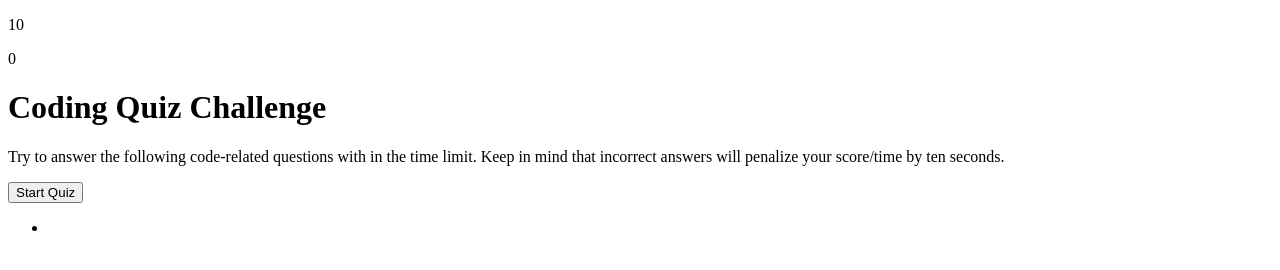
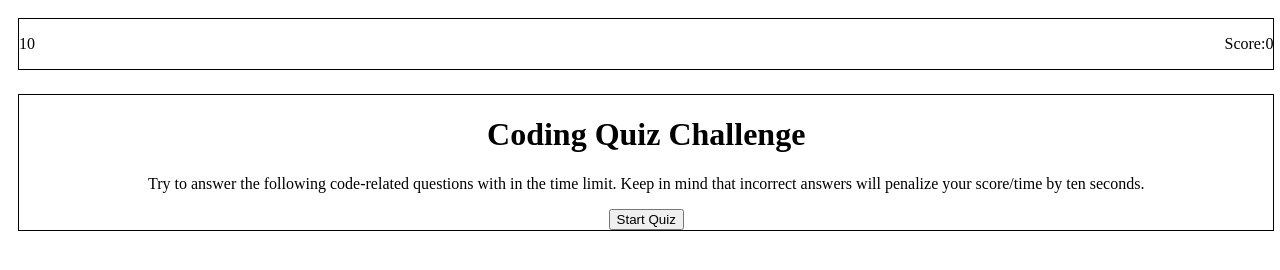
Before and after one commit to jrjensen14/Quiz-Coding, a plain HTML site: page index.html in a window 1280 px wide. Drawn offline with Linux system fonts and the light colour scheme.

Commit message:
answerChoice buttons

```diff
--- a/css/style.css
+++ b/css/style.css
@@ -1,3 +1,31 @@
-.welcome-page {
+
+
+#timer {
+    float: left;
+}
+#score {
+    float: right;
+}
+header {
+    display: block;
+    display: inline-block;
+    margin: 10px;
+    border: 1px solid black;
+    width: 98vw;
+}
+.quiz-container {
     display: inline;
+    border: black, 1px;
 }
+#container {
+    text-align: center;
+    width: 98vw;
+    display: block;
+    display: inline-block;
+    border: black 1px solid;
+    margin: 10px;
+}
+
+.h3 {
+
+}
--- a/index.html
+++ b/index.html
@@ -9,22 +9,18 @@
 </head>
 
 <body>
-    <p id="countdown"></p>
-    <p id="score">0</p>
-    <main class="container" id="container">
-        <div class="welcome-page" id="welcome-page">
+    <header>
+        <p id="timer">Time:</p>
+        <p id="score">Score:0</p>
+    </header>
+
+    <div id="container">
+        <div id="quiz-container" class="question-container">
             <h1 class="welcome">Coding Quiz Challenge</h1>
             <p id="main">Try to answer the following code-related questions with in the time limit. Keep in mind that incorrect answers will penalize your score/time by ten seconds.</p>
             <button class="btn" id="start-quiz">Start Quiz</button>
         </div>
-
-        <div class="question-list" id="question-list">
-            <ul class="questions" id="question">
-                <li class="answers" id="answers"></li>
-            </ul>
-        </div>
-
-    </main>
+    </div>
 
     <script src="./js/script.js"></script>
 </body>
--- a/js/script.js
+++ b/js/script.js
@@ -1,93 +1,205 @@
-var timerEl = document.getElementById('countdown');
-var mainEl = document.getElementById('main');
+
+// Questions & Answers
+var questions = [
+    {
+        questionTitle: "Arrays in JavaScript can be used to store _____.",
+        answerChoice:  ["Numbers & strings", "Other arrays", "Booleans", "All of the above"],
+        correctAnswer: "all of the above"
+    },
+    {
+        questionTitle: "The condition in an if/else statement is enclosed with ______.",
+        answerChoice: ["Quotes", "Curly brackets", "Parenthesis", "Square brackets"],
+        correctAnswer: "Curly brackets",
+    },
+    {
+        questionTitle: "String values must be closed within ____ when being assigned to variables.",
+        answerChoice: ["Commas", "Curly Brackets", "Quotes", "Parentheses"],
+        correctAnswer: "Quotes"
+    },
+    {
+        questionTitle: "A very useful tool used during development and debugging for printing content to the debugger is:",
+        answerChoice: ["JavaScript", "Terminal/bash", "For loops", "Console.log"],
+        correctAnswer: "Console.log"
+    },
+    {
+        questionTitle: "Commonly used data types DO Not include:",
+        answerChoice: ["Strings", "Booleans", "Alerts", "Numbers"],
+        correctAnswer: "Alerts"
+    },
+    {
+        questionTitle: "What does DOM stand for:",
+        answerChoice: ["Document of Mobile", "Document Object Model", "Dominant Object Model", "Domain of Model"],
+        correctAnswer: "Document Object Model"
+    },
+];
+
+var timerEl = document.querySelector("#timer");
 var startBtnEl = document.getElementById('start-quiz');
-var welcomePageEl = document.getElementById('welcome-page');
-var questionEl = document.getElementById('ul')
-var questionListEl = document.querySelector("question-list");
-var answerListEl = document.querySelector('#answers')
-var score = 0;
-var currentQuestion = 0
+var quizContainerEl = document.querySelector("#quiz-container");
+var containerEl = document.getElementById("container");
 var timeLimit = 10;
 timerEl.textContent = timeLimit;
 var timer;
-//var time = 0;
+var time = 0;
+var score = 0;
+var questionIndex = -1;
+var answerChoice;
+var buttonIdEl;
 var penalty = 10;
 
 
 
 
-var questions = [
-    { q: 'Arrays in JavaScript can be used to store _____.',
-    a:  ["Numbers & strings", "Other arrays", "Booleans", "All of the above"],
-    correctAnswer: "all of the above"},
+function startQuiz() {
+    timer = setInterval(function() {
+        timerEl.textContent = timeLimit--;
+        timerEl.textContent = "Time:" + timeLimit;
 
-    { q: 'The condition in an if/else statement is enclosed with ______.',
-    a: ["Quotes", "Curly brackets", "Parenthesis", "Square brackets"],
-    correctAnswer: "Curly brackets",
-    },
+    if (timeLimit > 0) {
+        timeLimit--;
+    } else {
+        clearInterval(timer);
+        timerEl.textContent = "Time's Up!";
+    }
+    },1000);
 
-    {q: 'String values must be closed within ____ when being assigned to variables.',
-    a: ["Commas", "Curly Brackets", "Quotes", "Parentheses"],
-    correctAnswer: "Quotes"
-    },
+    startQuestions();
+}
 
-    {q: 'A very useful tool used during development and debugging for printing content to the debugger is:',
-    a: ["JavaScript", "Terminal/bash", "For loops", "Console.log"],
-    correctAnswer: "Console.log"
-    },
+function startQuestions() {
+    //containerEl.remove();
+    containerEl.innerHTML = "";
+    questionIndex++;
 
-    {q: 'Commonly used data types DO Not include:',
-    a: ["Strings", "Booleans", "Alerts", "Numbers"],
-    correctAnswer: "Alerts"
-    },
-
-    {q: 'What does DOM stand for:',
-    a: ["Document of Mobile", "Document Object Model", "Dominant Object Model", "Domain of Model"],
-    correctAnswer: "Document Object Model"
-    },
-];
+    if (questionIndex > questions.length - 1) {
+        // endGame();
+        // return;
+    }
 
 
-// start timer when start quiz button is clicked
-startBtnEl.addEventListener("click", function() {
-    //console.log("test")
-        timer = setInterval(function() {
-            timerEl.textContent = timeLimit--;
-            timerEl.textContent = "Time:" + timeLimit;
+    for (var i = 0; i < questions[questionIndex].answerChoice.length; ++i) {
+        var createButtons = document.createElement("button");
+        createButtons.className = "btn choice-button";
+        createButtons.setAttribute("button-id", buttonIdEl);
+        createButtons.setAttribute("value", questions[questionIndex].answerChoice[i]);
+        createButtons.textContent = questions[questionIndex].answerChoice[i];
+        containerEl.appendChild(createButtons);
+        buttonIdEl++;
 
-        if (timeLimit > 0) {
-            timeLimit--;
-        } else {
-            clearInterval(timer);
-            timerEl.textContent = "Time's Up!";
-            allDone();
-        }
-    },1000);
-    startQuiz();
-});
+    var quizContent = questions[questionIndex].questionTitle
+    quizContent.textContent = questions[questionIndex].questionTitle;
+    document.querySelector(".question-container");
+        // var quizMaterial = document.createElement("h3");
+        // quizMaterial.textContent = quizContent[i];
+        // containerEl.appendChild(quizMaterial);
+        // console.log("test", quizContent[i]);
+    }
 
-function startQuiz() {
-    welcomePageEl.remove();
-    // startQuestions();
-    for (var i = 0; i < questions[currentQuestion].a.length; i++) {
-        var quizQuestions = questions[i].q;
-        var quizAnswers = questions[i].a;
-        questionEl.textContent = quizQuestions;
-    }
-    // quizAnswers.forEach(function (answerItem) {
-    //     var answerList = document.createElement("li");
-    //     answerList.textContent = answerItem;
-    //     questionListEl.appendChild(welcomePageEl);
-    //     welcomePageEl.appendChild(answerList);
-    //     answerList.addEventListener("click");
-    //}
+    // for (var i = 0; i < questions[questionIndex].answerChoice.length; i++) {
+    //     var buttonCode = "<buttion onclick=\"[ANS]\">[CHOICE]</BUTTON>";
+    //     buttonCode = buttonCode.replace("[CHOICE]", questions[questionIndex].answerChoice[i]);
+    //     if (questions[questionIndex].answerChoice[i] == questions[questionIndex].correctAnswer) {
+    //         buttonCode = buttonCode.replace("[ANS]", "correct()");
+    //     } else {
+    //         buttonCode = buttonCode.replace("[ANS]", "incorrect()");
+    //     }
+    //     quizContent += buttonCode;
+    // }
+    // document.getElementById("quizContainer").innerHTML = quizContent;
+}
 
-};
+// function endGame() {
+//     clearInterval(timer);
 
-function stopTime() {
-    clearInterval(timer);
-};
+//     var quizContent = <h2>Quiz Over!</h2>
+
+// }
+
+
+startBtnEl.addEventListener('click', startQuiz, startQuestions);
+
+
+// quizQuestion(questionIndex);
+//      });function startQuiz() {
+//     timeLimit = 10;
+//     document.getElementById()
+// }
 
 
 
-startBtnEl.addEventListener("click", startQuiz);
+
+
+// startBtnEl.addEventListener("click", function() {
+//     timer = setInterval(function() {
+//         timerEl.textContent = timeLimit--;
+//         timerEl.textContent = "Time:" + timeLimit;
+
+//     if (timeLimit > 0) {
+//         timeLimit--;
+//     } else {
+//         clearInterval(timer);
+//         timerEl.textContent = "Time's Up!";
+//         //allDone();
+//     }
+//     },1000);
+//     quizQuestion(questionIndex);
+// });
+
+// function quizQuestion(questionIndex) {
+//     questionContainerEl.innerHTML = "";
+//     //containerWrapperEl.remove();
+
+
+//     for (var i = 0; i < questions.length; i++) {
+//         var userQuestions = questions.questionTitle;
+//         var userAnswers = questions[questionIndex].answerChoice;
+//         questionContainerEl.textContent = userQuestions;
+//     }
+
+//     userAnswers.forEach(function (newItem) {
+//         var listItem = document.createElement("li");
+//         listItem.textContent = newItem;
+//         questionContainerEl.appendChild(createUl);
+//         createUl.appendChild(listItem);
+//         listItem.addEventListener("click");
+//     })
+// };
+
+    // questionIndex++;
+    // answer = questions[questionIndex].correctAnswer;
+
+    // questions.textContent = questions[questionIndex].q;
+    // questions.textContent = questions[questions].answerChoice;
+
+    // var choices = questions[questionIndex].choices;
+
+    // for (var i = 0; i < questions.length; i++) {
+    //     var nextChoice = document.createElement("button");
+    //     nextChoice.textContent = choices[questionIndex]
+    //     answerBtn = a.appendChild(nextChoice).setAttribute("class", "btn-light");
+    // }
+//}
+
+
+
+//startBtnEl.addEventListener("click", quizQuestion);
+
+
+// function render(startQuestions) {
+//     welcomePageEl.innerHTML = "";
+//     mainEl.innerHTML = "";
+//     // startQuestions();
+//     for (var i = 0; i < questions.length; i++) {
+//         var quizQuestions = questions[i].q;
+//         var quizAnswers = questions[i].a;
+//         questionListEl.textContent = quizQuestions;
+//     }
+//     quizAnswers.forEach(function (answerItem) {
+//         var answerOptions = document.createElement("li");
+//         answerOptions.textContent = answerItem;
+//         questionListEl.appendChild(ulQuestionEl);
+//         ulQuestionEl.appendChild(answerOptions);
+//         answerOptions.addEventListener("click");
+//     })
+
+// startBtnEl.addEventListener("click", startQuestions);
```
